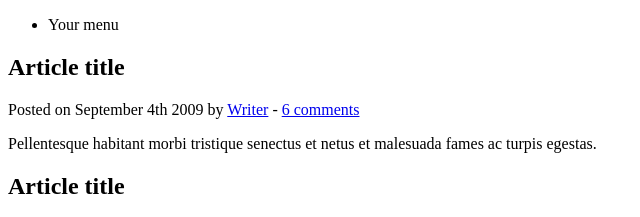
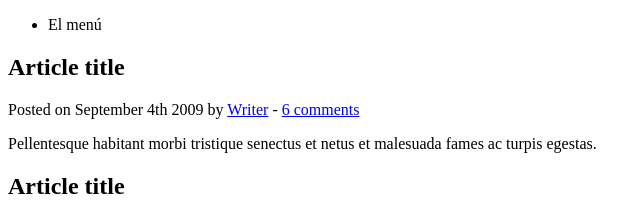
Before and after one commit to RoHett/demo-repo2, a plain HTML site: page index.html in a window 1280 px wide. Shown: the top 217 px of the page, 0-640 px from the left. Drawn offline with Linux system fonts and the light colour scheme.

Commit message:
Modifica texto menu

```diff
--- a/index.html
+++ b/index.html
@@ -12,7 +12,7 @@
 	<header>
 		<nav>
 			<ul>
-				<li>Your menu</li>
+				<li>El menú</li>
 			</ul>
 		</nav>
 	</header>
```
